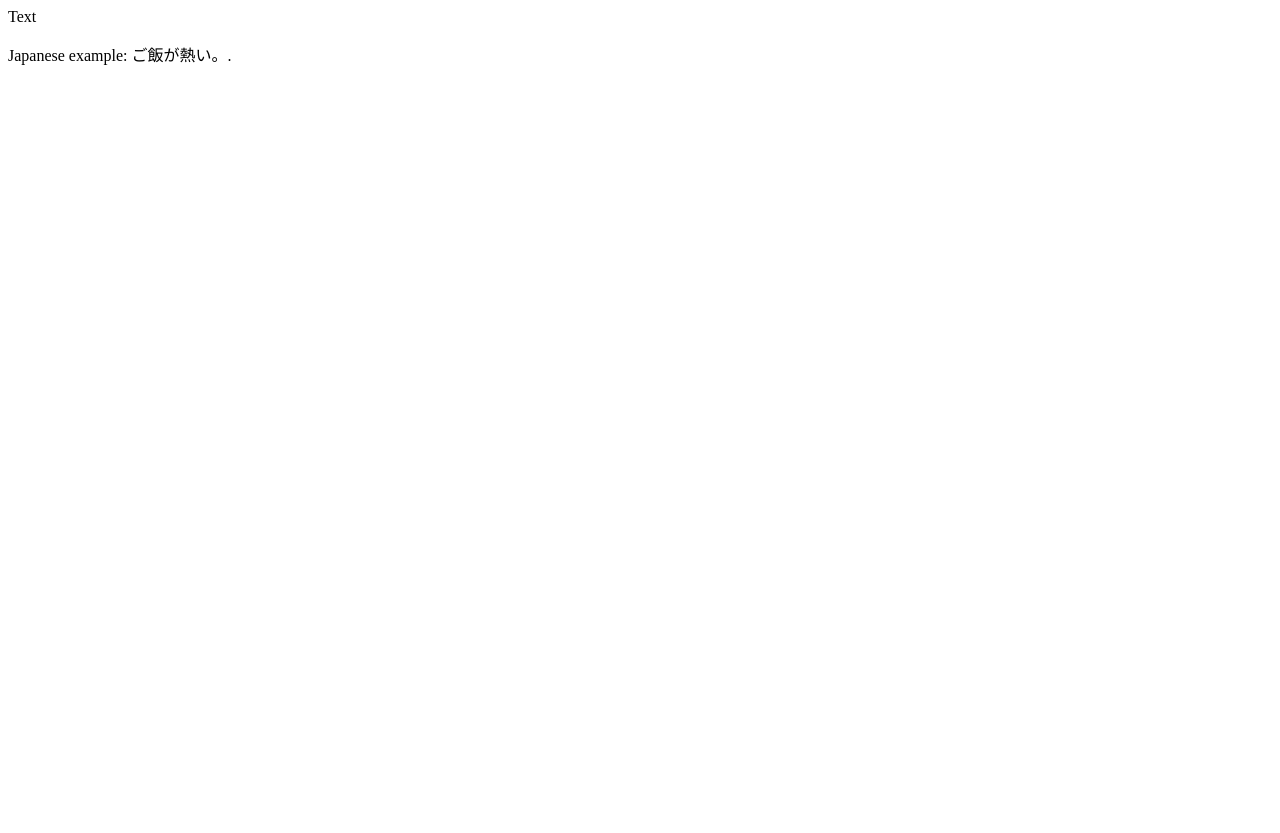
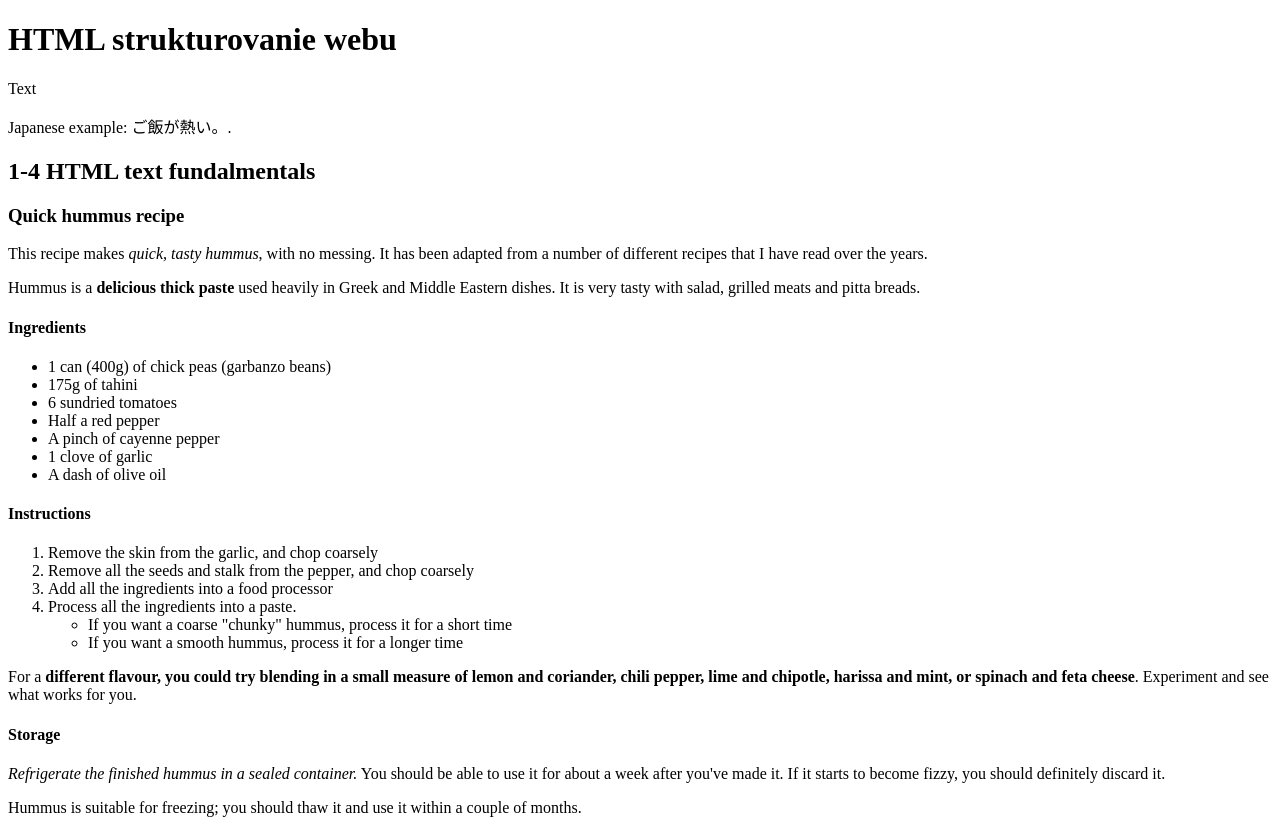
Before and after one commit to NCTSSK/HTML, a plain HTML site: page HTML5 aplikacia/public_html/index.html in a window 1280 px wide. Before the commit the page ends 800 px from the top, so only its background shows below. Drawn offline with Linux system fonts and the light colour scheme.

Commit message:
doplnena o html subory s text formatovanim

```diff
--- a/HTML5 aplikacia/public_html/index.html
+++ b/HTML5 aplikacia/public_html/index.html
@@ -17,7 +17,59 @@ and open the template in the editor.
         <link rel="shortcut icon" href="faviconfoto.jpg" type="image/x-icon" >
     </head>
     <body>
+
+        <h1>HTML strukturovanie webu</h1>
         <div>Text </div>
         <p>Japanese example: <span lang="jp">ご飯が熱い。</span>.</p>
+
+        <h2>1-4 HTML text fundalmentals</h2>
+
+        <h3>Quick hummus recipe</h3>
+
+        <p>This recipe makes <i>quick, tasty hummus</i>, with no messing.
+        It has been adapted from a number of different recipes that I have read over the years.</p>
+
+        <p>Hummus is a <b>delicious thick paste</b> used heavily in Greek and Middle Eastern dishes.
+    It is very tasty with salad, grilled meats and pitta breads.</p>
+
+    <h4>Ingredients</h4>
+
+    <ul>
+        <li>1 can (400g) of chick peas (garbanzo beans)</li>
+        <li>    175g of tahini</li>
+        <li>    6 sundried tomatoes</li>
+        <li>Half a red pepper</li>
+        <li>A pinch of cayenne pepper</li>
+        <li>1 clove of garlic</li>
+        <li>A dash of olive oil</li>
+    </ul>
+
+    <h4>Instructions</h4>
+        <ol>
+            <li>Remove the skin from the garlic, and chop coarsely</li>
+            <li>Remove all the seeds and stalk from the pepper, and chop coarsely</li>
+            <li>Add all the ingredients into a food processor</li>
+            <li>Process all the ingredients into a paste.
+                <ul>
+                    <li>If you want a coarse "chunky" hummus, process it for a short time</li>
+                    <li>If you want a smooth hummus, process it for a longer time</li>
+                </ul>
+            </li>
+        </ol>
+
+    <p>For a <strong>different flavour, you could try blending in a small measure of lemon and coriander,
+       chili pepper, lime and chipotle, harissa and mint, or spinach and feta cheese</strong>.
+       Experiment and see what works for you.</p>
+
+    <h4>Storage</h4>
+
+    <p><em>Refrigerate the finished hummus in a sealed container.</em>
+    You should be able to use it for about a week after you've made it. If it starts to become fizzy,
+    you should definitely discard it.</p>
+
+    <p>Hummus is suitable for freezing; you should thaw it and use it within a couple of months.</p>
+
+
+
     </body>
 </html>
```
Also changed, not shown: 1 other file.
